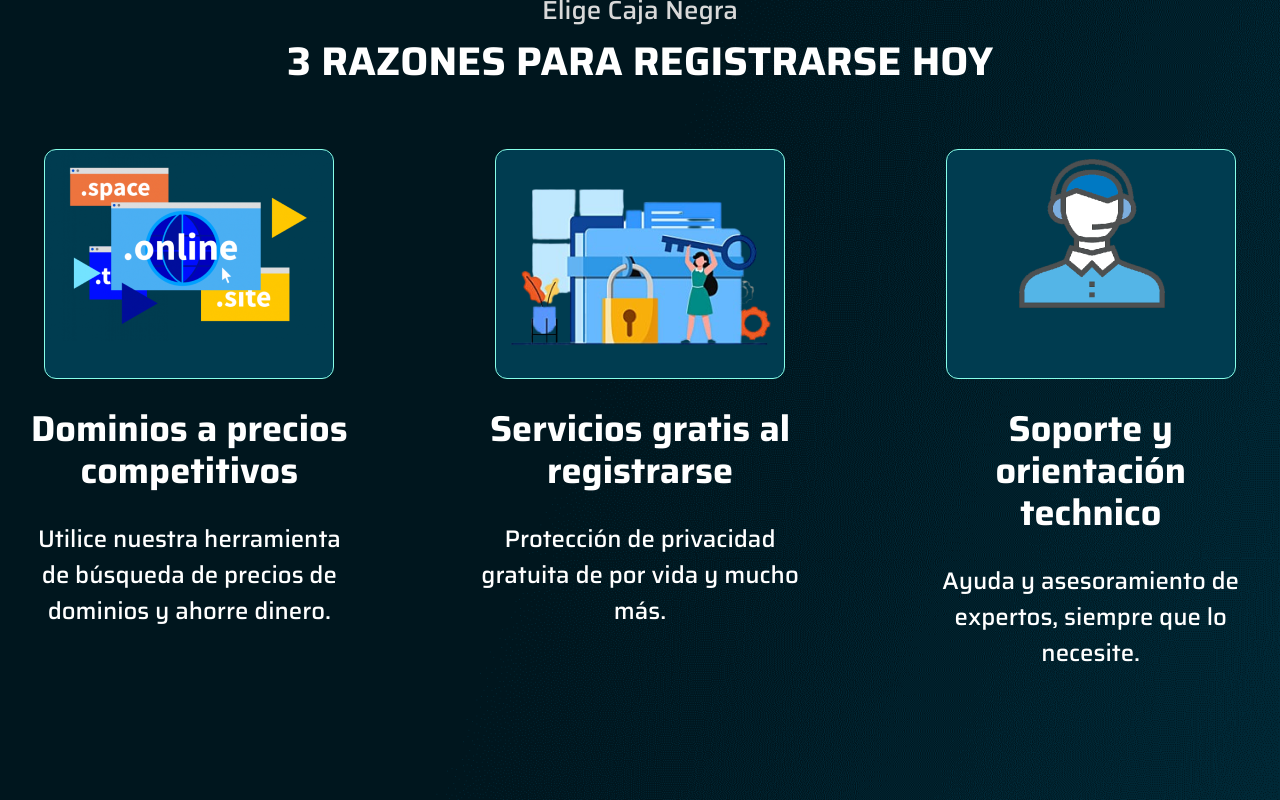
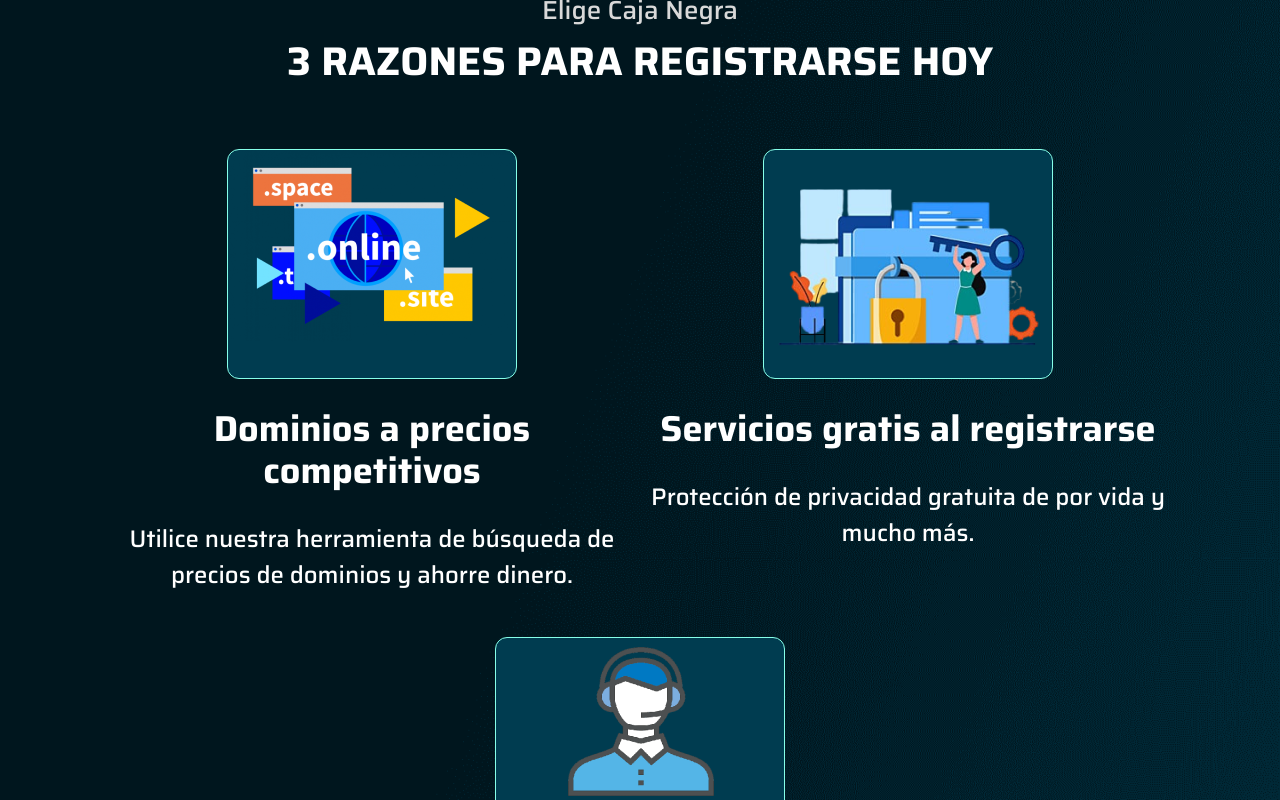
Before and after one commit to Palnetguy/caja-negra-frontend, a React (Create React App) app: page /dominos in a window 1280 px wide. Shown: the part 800-1600 px from the top of the page. Built offline with nearby package versions, Linux system fonts and the light colour scheme.

Commit message:
dominos 800px

```diff
--- a/src/styles/registra_dominio.css
+++ b/src/styles/registra_dominio.css
@@ -364,6 +364,16 @@ text-align: left;
 
 /* 800px - Tablet */
 @media (min-width: 800px) {
+  .register_domino .register_domino_op .register_domin_each {
+    width: calc((100% / 2) - 5em);
+  }
+  .register_domino .register_domino_op .register_domino_op_container {
+    align-items: center;
+    justify-content: center;
+  }
+  .register_domino .domains .more_domain .more_domain_each {
+    height: fit-content;
+  }
   .services-container {
     grid-template-columns: repeat(2, 1fr);
     gap: var(--spacing-md);
```
Also changed, not shown: src/styles/desarollo_page.css (+5 -5 lines).
